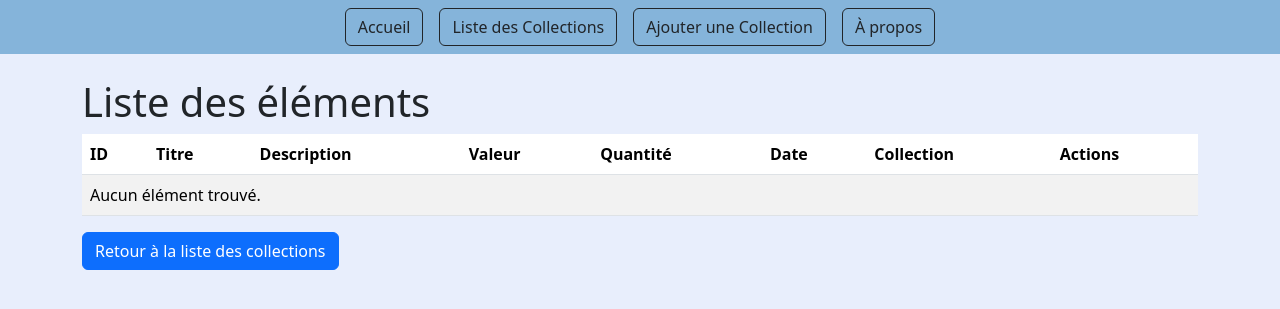
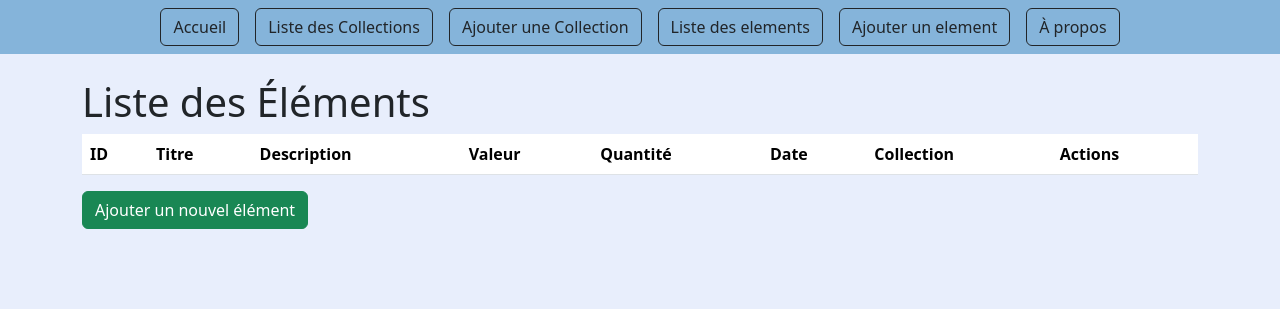
Before and after one commit to MerouaneRH/Gestion-De-Collections, a Django app: page /elements/ in a window 1280 px wide. Shown: the top 309 px of the page. Run offline with Django 5.2, Linux system fonts and the light colour scheme; data that the repository does not hold is empty; some libraries are stand-ins or nearby versions.

Commit message:
muhamad-question14-corrigge

```diff
--- a/collec_management/templates/collec_management/base.html
+++ b/collec_management/templates/collec_management/base.html
@@ -35,6 +35,16 @@
                     </a>
                 </li>
                 <li class="nav-item">
+                    <a href="{% url 'element_list' %}">
+                        <button type="button" class="btn btn-outline-dark mx-2">Liste des elements</button>
+                    </a>
+                </li>
+                <li class="nav-item">
+                    <a href="{% url 'add_element' %}">
+                        <button type="button" class="btn btn-outline-dark mx-2">Ajouter un  element</button>
+                    </a>
+                </li>
+                <li class="nav-item">
                     <a href="{% url 'about' %}">
                         <button type="button" class="btn btn-outline-dark mx-2">À propos</button>
                     </a>
--- a/collec_management/templates/collec_management/element_list.html
+++ b/collec_management/templates/collec_management/element_list.html
@@ -1,11 +1,10 @@
-{% extends './base.html' %}
+{% extends "./base.html" %}
 
-{% block title %}Liste des element{% endblock %}
+{% block title %}Liste des Éléments{% endblock %}
 
 {% block content %}
-    <h1>Liste des éléments</h1>
-
-    <table class="table table-striped">
+    <h1>Liste des Éléments</h1>
+    <table class="table table-striped table-hover">
         <thead>
             <tr>
                 <th>ID</th>
@@ -27,18 +26,15 @@
                 <td>{{ element.value }}</td>
                 <td>{{ element.quantity }}</td>
                 <td>{{ element.date }}</td>
-                    <td>{{ element.collection.title }}</td>
+                <td>{{ element.collection }}</td>
                 <td>
+                    <a href="{% url 'delete_element' element.id %}" class="btn btn-danger btn-sm">
+                        Supprimer
+                    </a>
                 </td>
-                </tr>
-            {% empty %}
-                <tr>
-                    <td colspan="8">Aucun élément trouvé.</td>
             </tr>
             {% endfor %}
         </tbody>
     </table>
-
-    <a href="{% url 'collections_list' %}" class="btn btn-primary">Retour à la liste des collections</a>
-
+    <a href="{% url 'add_element' %}" class="btn btn-success">Ajouter un nouvel élément</a>
 {% endblock %}
```
Also changed, not shown: collec_management/templates/collec_management/collections_list.html (+27 -43 lines), collec_management/migrations/0001_initial.py (deleted). Lines whose indentation alone changed are shown as unchanged.
